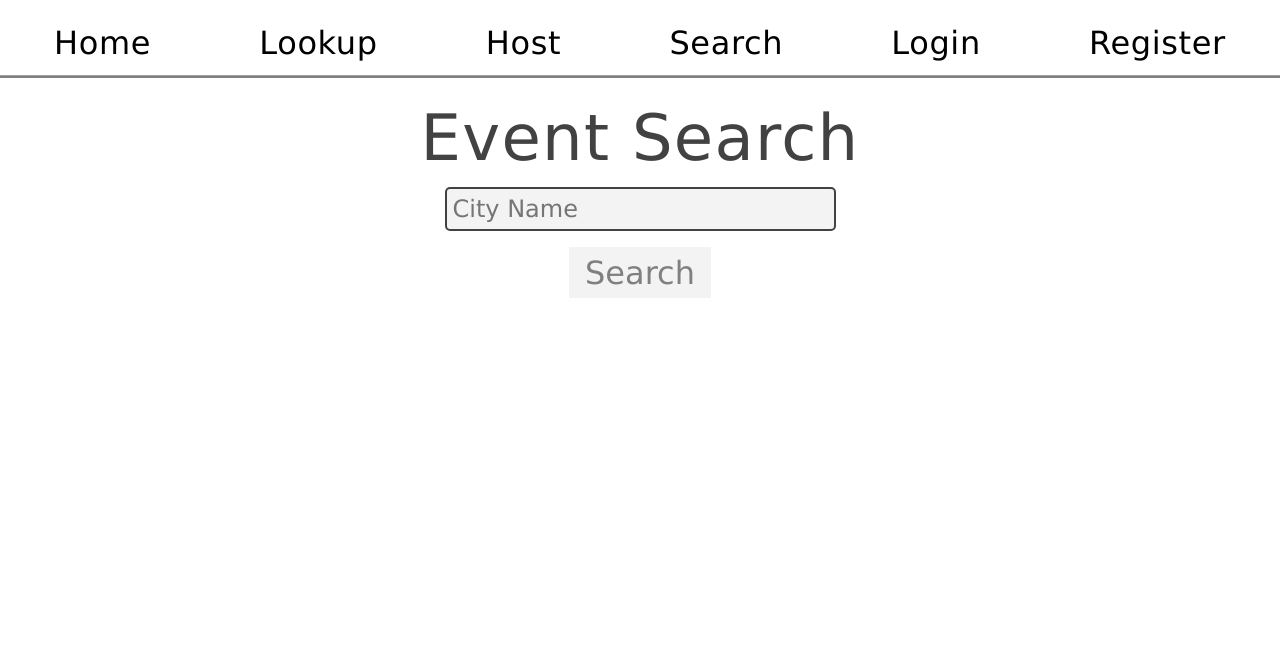
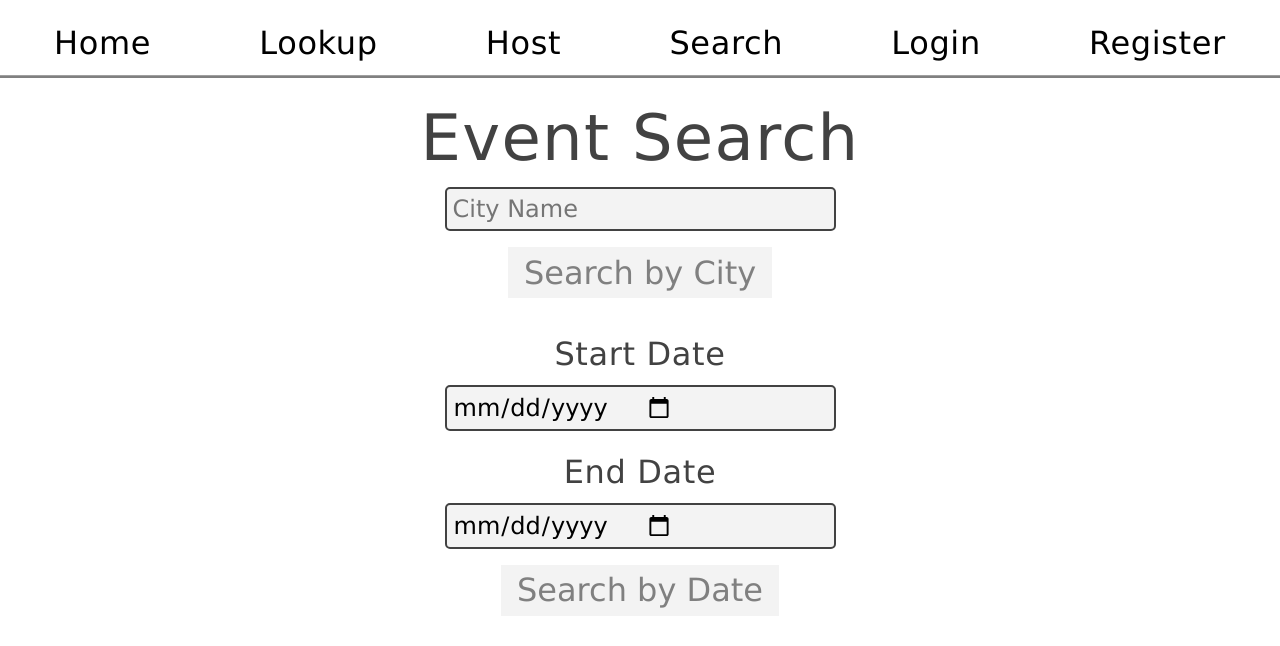
Before and after one commit to PtatG/cop4710project, a React (Create React App) app in the folder frontend/: page /search in a window 1280 px wide. Shown: the top 646 px of the page. Built offline with nearby package versions, Linux system fonts and the light colour scheme.

Commit message:
Even more frontend progress

```diff
--- a/frontend/src/App.css
+++ b/frontend/src/App.css
@@ -7,12 +7,8 @@
   top: 1rem
 }
 
-.inContainer {
-  margin: 0 auto;
-  width: 500px;
-  display: inline-block;
-  justify-content: space-around;
-  top: 1rem
+.inline {
+  display: inline-flex;
 }
 
 .collapsable {
--- a/frontend/src/components/Host.js
+++ b/frontend/src/components/Host.js
@@ -41,7 +41,7 @@ class Host extends React.Component {
 				"url": "${formdata.eventurl}",
 				"startdate": "${formdata.startdate}",
 				"enddate": "${formdata.enddate}",
-				"city": "${formdata.city}"
+				"city": "${formdata.eventcity}"
 			}
 		`
 		console.log(jsonPayload);
@@ -96,7 +96,6 @@ class Host extends React.Component {
 						 value={formdata.eventcity}
 						 onChange={this.changeForm}
 						/>
-						<div className="inContainer">
 						<h1>Start Date</h1>
 						<input type="date"
 						 id="startdate"
@@ -109,7 +108,6 @@ class Host extends React.Component {
 						 name="enddate"
 						 onChange={this.changeForm}
 						/>
-						</div>
 						<input
 						 id="eventurl"
 						 name="eventurl"
--- a/frontend/src/components/Lookup.js
+++ b/frontend/src/components/Lookup.js
@@ -49,6 +49,15 @@ export default class Lookup extends React.Component {
 							</button>
 						</div>
 					</form>
+					<button type="submit">
+						All Users
+					</button>
+					<button type="submit">
+						All Events
+					</button>
+					<button type="submit">
+						All Admins
+					</button>
 				</div>
 				<div className="container">
 					<button
--- a/frontend/src/components/Search.js
+++ b/frontend/src/components/Search.js
@@ -6,11 +6,14 @@ export default class Search extends React.Component {
 		super(props);
 		this.state = {
 			formdata: {
-				cityname: ""
+				cityname: "",
+				startdate: "",
+				enddate: ""
 			}
 		}
 		this.changeForm = this.changeForm.bind(this);
 		this.submitForm = this.submitForm.bind(this);
+		this.submitFormDate = this.submitFormDate.bind(this);
 	}
 
 	changeForm(e) {
@@ -38,6 +41,33 @@ export default class Search extends React.Component {
 		}).then(response => {
 			var elem = document.getElementById("search-err");
 			elem.innerHTML = response.message;
+			console.log('Success:', response.events);
+			console.log(response);
+			setTimeout(() => {
+				elem.innerHTML = "";
+			}, 5000)
+		});
+
+		e.preventDefault();
+	}
+
+	submitFormDate(e) {
+		console.log("Submitting...");
+		console.log(this.state.formdata)
+
+		const {formdata} = this.state;
+		fetch('http://127.0.0.1:8080/eventsByDate/'+formdata.startdate+'/'+formdata.enddate, {
+			method: 'GET',
+			headers: {
+				'Content-type': 'application/json',
+			},
+		}).then(res => {
+			console.log(res)
+			return res.json()
+		}).then(response => {
+			var elem = document.getElementById("search-err");
+			elem.innerHTML = response.message;
+			console.log('Success:', response.events);
 			setTimeout(() => {
 				elem.innerHTML = "";
 			}, 5000)
@@ -66,7 +96,30 @@ export default class Search extends React.Component {
 								<button
 								 type="button"
 								 type="submit">
-									Search
+									Search by City
+								</button>
+							</div>
+						</form>
+						<form onSubmit={this.submitFormDate}>
+							<h1>Start Date</h1>
+							<input type="date"
+							 id="startdate"
+							 name="startdate"
+							 className="inline"
+							 onChange={this.changeForm}
+							/>
+							<h1>End Date</h1>
+							<input type="date"
+							 id="enddate"
+							 name="enddate"
+							 className="inline"
+							 onChange={this.changeForm}
+							/>
+							<div>
+								<button
+								 type="button"
+								 type="submit">
+									Search by Date
 								</button>
 							</div>
 						</form>
```
Also changed, not shown: 1 other file (tests, documents, lock files or other folders). Lines whose indentation alone changed are shown as unchanged.
